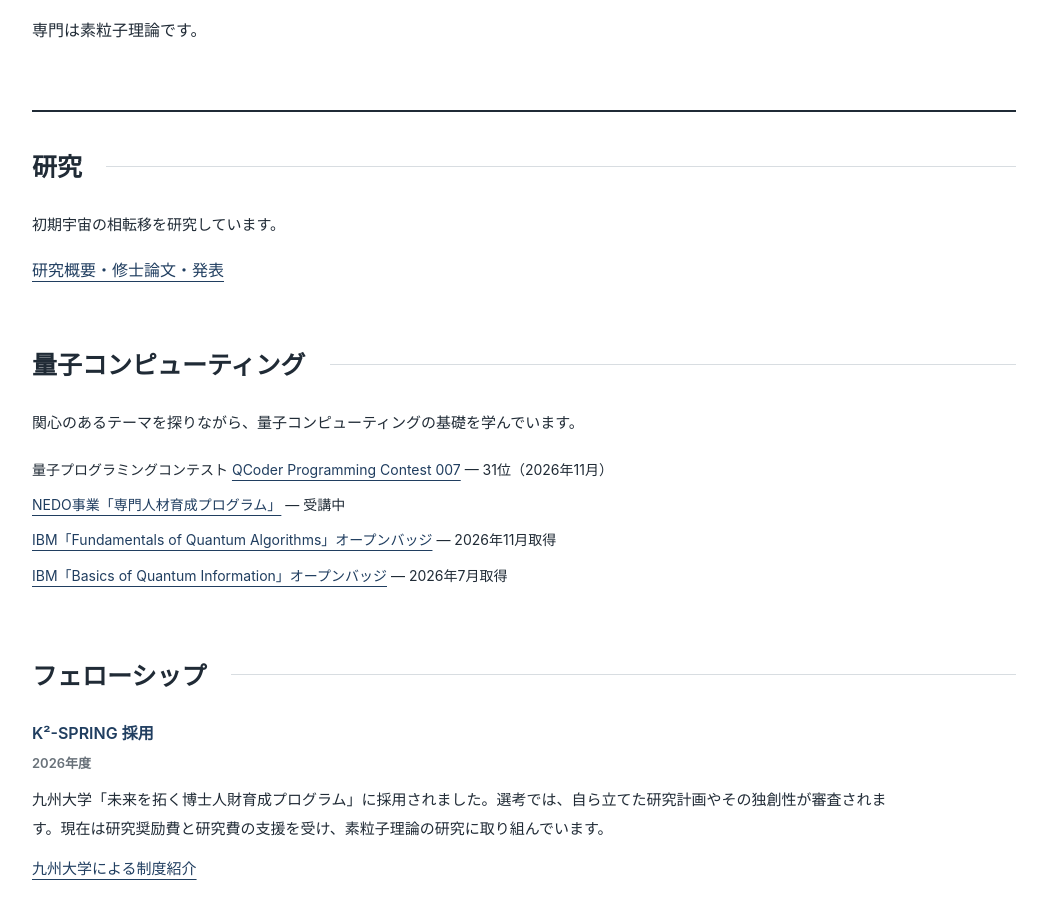
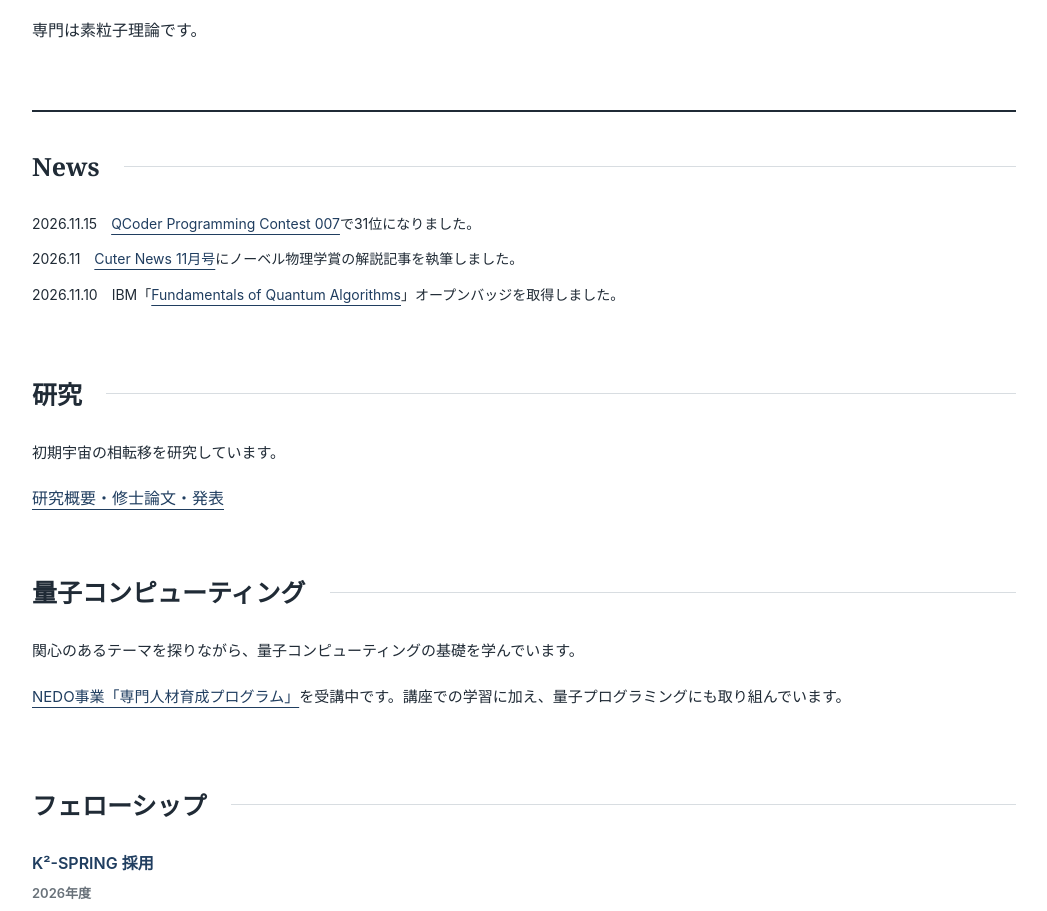
Before and after one commit to Hayatoku/Hayatoku.github.io, a plain HTML site: page index.html in a window 1280 px wide. Shown: the part 378-1289 px from the top of the page, without its empty margins (116-1163 px from the left). Drawn offline with Linux system fonts and the light colour scheme.

Commit message:
Add recent news and concise library TA activities to index.html

```diff
--- a/index.html
+++ b/index.html
@@ -26,6 +26,16 @@
 <p class="lead">専門は素粒子理論です。</p>
 
 </section>
+<section class="section" id="news">
+<h2>News</h2>
+<div>
+<ul class="source-links">
+<li><time datetime="2026-11-15">2026.11.15</time>　<a href="https://www.qcoder.jp/ja/contests/QPC007/standings?user=hayatoku">QCoder Programming Contest 007</a>で31位になりました。</li>
+<li><time datetime="2026-11">2026.11</time>　<a href="https://guides.lib.kyushu-u.ac.jp/ld.php?content_id=53203062">Cuter News 11月号</a>にノーベル物理学賞の解説記事を執筆しました。</li>
+<li><time datetime="2026-11-10">2026.11.10</time>　IBM「<a href="https://www.credly.com/users/hayato-ogata.1ca0130d">Fundamentals of Quantum Algorithms</a>」オープンバッジを取得しました。</li>
+</ul>
+</div>
+</section>
 <section class="section" id="research">
 <h2>研究
 </h2>
@@ -39,12 +49,7 @@
 </h2>
 <div>
 <p>関心のあるテーマを探りながら、量子コンピューティングの基礎を学んでいます。</p>
-<ul class="source-links">
-<li>量子プログラミングコンテスト <a href="https://www.qcoder.jp/ja/contests/QPC007/standings?user=hayatoku">QCoder Programming Contest 007</a> — 31位（2026年11月）</li>
-<li><a href="https://www.quemix.com/nedopost5g/program1">NEDO事業「専門人材育成プログラム」</a> — 受講中</li>
-<li><a href="https://www.credly.com/users/hayato-ogata.1ca0130d">IBM「Fundamentals of Quantum Algorithms」オープンバッジ</a> — 2026年11月取得</li>
-<li><a href="https://www.credly.com/users/hayato-ogata.1ca0130d">IBM「Basics of Quantum Information」オープンバッジ</a> — 2026年7月取得</li>
-</ul>
+<p><a href="https://www.quemix.com/nedopost5g/program1">NEDO事業「専門人材育成プログラム」</a>を受講中です。講座での学習に加え、量子プログラミングにも取り組んでいます。</p>
 </div>
 </section>
 <section class="section" id="support">
```
